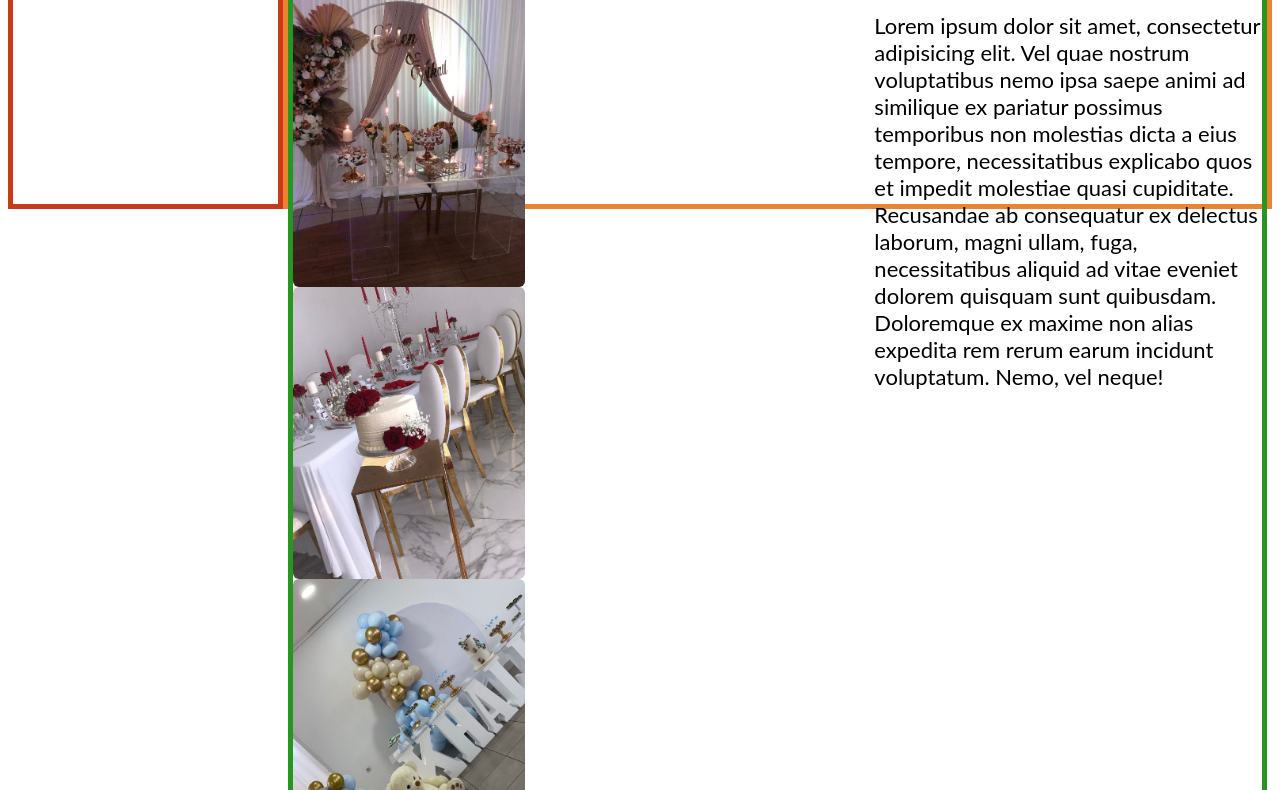
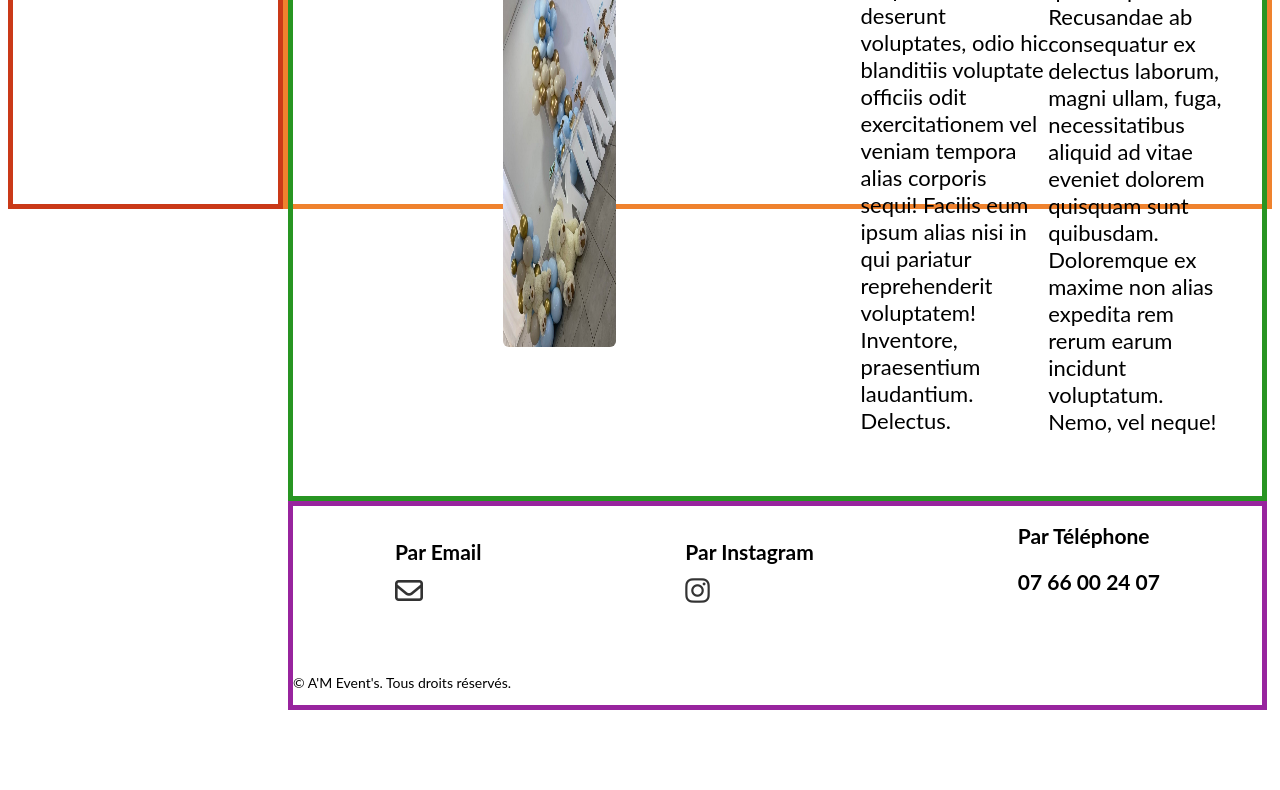
Before and after one commit to Mudadaa/amevents, a website: page home.html in a window 1280 px wide. Shown: the part 609-1399 px from the top of the page. After the commit the page ends 1319 px from the top, so only its background shows below. Drawn offline with Linux system fonts and the light colour scheme.

Commit message:
flex in progress

```diff
--- a/home.html
+++ b/home.html
@@ -7,12 +7,11 @@
     <link rel="stylesheet" href="style.css"/>
     <!-- pour récupérer les icones du site fontawsome je dois puiser dans ce lien -->
     <link rel="stylesheet" href="https://cdnjs.cloudflare.com/ajax/libs/font-awesome/6.4.0/css/all.min.css" integrity="sha512-iecdLmaskl7CVkqkXNQ/ZH/XLlvWZOJyj7Yy7tcenmpD1ypASozpmT/E0iPtmFIB46ZmdtAc9eNBvH0H/ZpiBw==" crossorigin="anonymous" referrerpolicy="no-referrer" />
+
   </head>
   <body>
     <!-- :::::::::::::::::HEADER:::::::::::::::::::: -->
-
-
-          <header>
+      <header>
           <div class="title">
             <h1>A'M Event's</h1>
           </div>
@@ -25,35 +24,17 @@
               <li><a href="#footer">Contact</a></li>
             </ul>
           </nav>
-          </header>
-
-
-
+        </header>
       <!-- :::::::::::::::::::::::::::CONTAINER:::::::::::::::::::::::::::::::: -->
 <div class="container">
       <!-- :::::::::::::::::MAIN:::::::::::::::::::: -->
       <main>
           <section class="photos">
-              <div>
-                <img
-                  id="firstImage"
-                  src="./img/tablesmariésCouvertBanc.jpg"
-                  alt=""
-                />
-              </div>
-             <div>
-                <img id="secondImage" src="./img/tablesInvites.jpg"
-                  alt=""
-                />
-              </div>
-                <div>
-                <img id="thirdImage" src="./img/tableMariés.jpg" alt="" /></div>
-              <div>
+                <img id="firstImage"src="./img/tablesmariésCouvertBanc.jpg" alt=""/>
+                <img id="secondImage" src="./img/tablesInvites.jpg" alt=""/>
+                <img id="thirdImage" src="./img/tableMariés.jpg" alt="" />
                 <img id="fourthImage" src="./img/pieceMonteyChaises.jpg" alt="" />
-              </div>
-              <div>
-                <img id="fifthImage" src="./img/nounoursBallonBuffet.jpg" alt="" />
-              </div>
+                <img id="fifthImage" src="./img/nounoursBallonBuffet.jpg"  alt="" />
           </section>
           <article>
             <section class="presentation">
@@ -102,7 +83,7 @@
                 </a>
               </div>
               <div class="tel">
-                <h2>Par Téléphone :  07 66 00 24 07</h2>
+                <h2>Par Téléphone  <p> 07 66 00 24 07</p></h2>
               </div>
           </div>
           <div class="copy">
@@ -110,6 +91,6 @@
           </div>
       </footer>
   </div>
-
+  <script src="script.js"></script>
   </body>
 </html>
--- a/reset.css
+++ /dev/null
@@ -1,43 +0,0 @@
-html, body, div, span, applet, object, iframe,
-h1, h2, h3, h4, h5, h6, p, blockquote, pre,
-a, abbr, acronym, address, big, cite, code,
-del, dfn, em, img, ins, kbd, q, s, samp,
-small, strike, strong, sub, sup, tt, var,
-b, u, i, center,
-dl, dt, dd, ol, ul, li,
-fieldset, form, label, legend,
-table, caption, tbody, tfoot, thead, tr, th, td,
-article, aside, canvas, details, embed,
-figure, figcaption, footer, header, hgroup,
-menu, nav, output, ruby, section, summary,
-time, mark, audio, video {
-	margin: 0;
-	padding: 0;
-	border: 0;
-	font-size: 100%;
-	font: inherit;
-	vertical-align: baseline;
-}
-/* HTML5 display-role reset for older browsers */
-article, aside, details, figcaption, figure,
-footer, header, hgroup, menu, nav, section {
-	display: block;
-}
-body {
-	line-height: 1;
-}
-ol, ul {
-	list-style: none;
-}
-blockquote, q {
-	quotes: none;
-}
-blockquote:before, blockquote:after,
-q:before, q:after {
-	content: '';
-	content: none;
-}
-table {
-	border-collapse: collapse;
-	border-spacing: 0;
-}
--- /dev/null
+++ b/script.js
@@ -0,0 +1,7 @@
+const second=document.getElementById("secondImage");
+
+console.log(second);
+
+const fifth=document.getElementById("fifthImage");
+
+console.log(fifth);
--- a/style.css
+++ b/style.css
@@ -25,6 +25,10 @@ header {
   align-items: start;
   width: fit-content;
 
+}
+nav{
+  position:static;
+  text-decoration: none;
 
 }
 nav ul li{
@@ -36,47 +40,59 @@ nav ul li{
   border-radius: 8px;
   text-align: center;
   background-color: #CD9984;
+
+}
+nav ul li:hover{
+background-color: rgb(228, 138, 74);
+transition: all 0.5s ease-in-out;
+color: rgb(85, 113, 165);
+}
+a{
+  color: #333;
+  text-decoration: none;
 }
 
 img {
-width:40%;
-height: 100%;
+width:25%;
+height: 40%;
 border-radius: 6px;
 }
 img:hover{
-width:50%;
-height:100%;
 border-radius: 6px;
+transform: scale(1.5);
+box-shadow: 1px 1px rgba(0, 0, 0, 0.565);
+transition: all 0.2s ease-in-out;
 }
+
 main {
-  border: solid 5px rgb(40, 149, 34) ;
-  display: flex;
-  flex-direction: column;
-  align-content: space-around;
-  flex-wrap: nowrap;
+border: solid 5px rgb(40, 149, 34) ;
+ padding: 40px;
+ display: flex;
+ flex-direction: column;
 
 }
 article{
   height: 100%;
   width: 40%;
   display: flex;
-  align-self: flex-start;
-  flex-direction: column;
+  justify-content: center;
+  flex-direction: row;
   font-size: 22px;
 
 }
 .photos{
-height: 100%;
-width: 60%;
+ width: 100%;
 display: flex;
 flex-direction: row;
+flex-wrap: wrap ;
 justify-content: space-around;
-flex-wrap: wrap;
+padding: 10px 80px 10px 0 ;
+
 }
 
 footer {
   border: solid 5px rgb(152, 36, 158) ;
-  justify-content: flex-end;
+
 }
 .contacts{
   display:flex;
@@ -85,7 +101,8 @@ footer {
   align-items:center
 }
 .copy{
-  display: flex;
+display: flex;
+flex-direction: column;
  justify-content: center;
  margin-top: 45px;
 }
```
